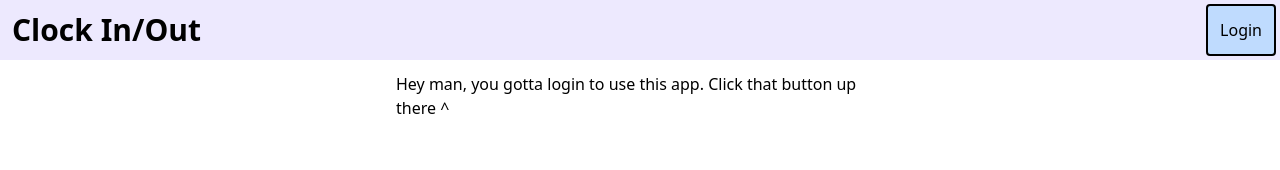
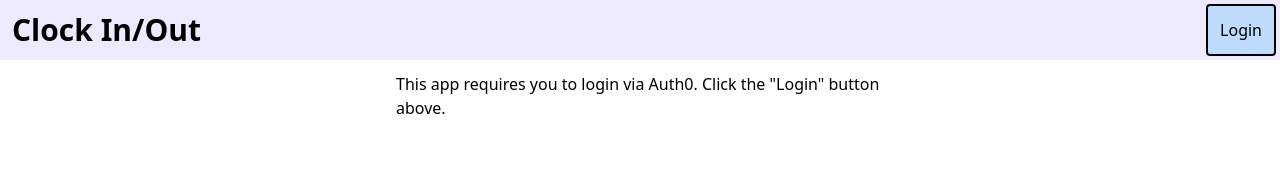
Before and after one commit to IkeAlmighty/clockinout, a Next.js app: page / in a window 1280 px wide. Shown: the top 170 px of the page. Built offline with nearby package versions, Linux system fonts and the light colour scheme; no server answers.

Commit message:
changed login message

```diff
--- a/pages/index.js
+++ b/pages/index.js
@@ -408,8 +408,8 @@ export default function Home() {
           </div>
         ) : (
           <div>
-            Hey man, you gotta login to use this app. Click that button up there
-            ^
+            This app requires you to login via Auth0. Click the "Login" button
+            above.
           </div>
         )}
       </div>
```
